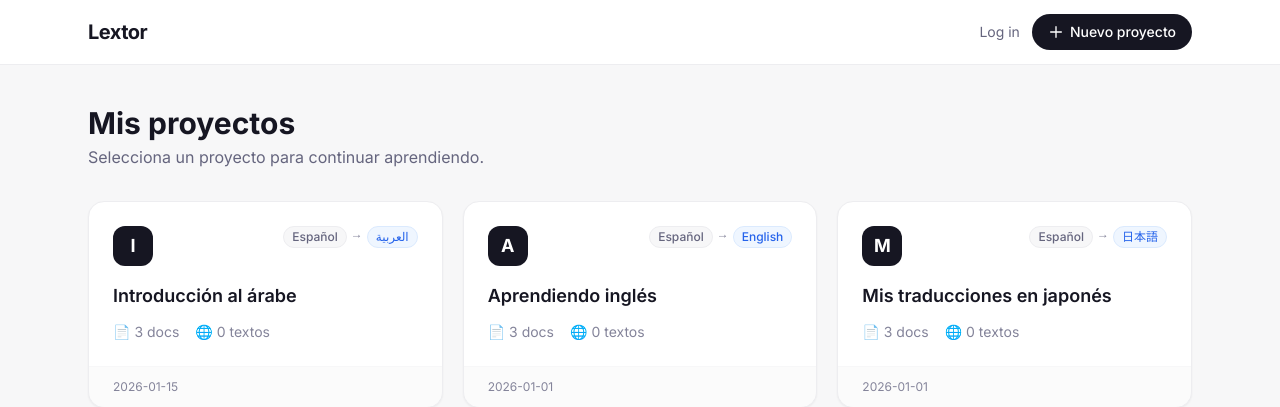
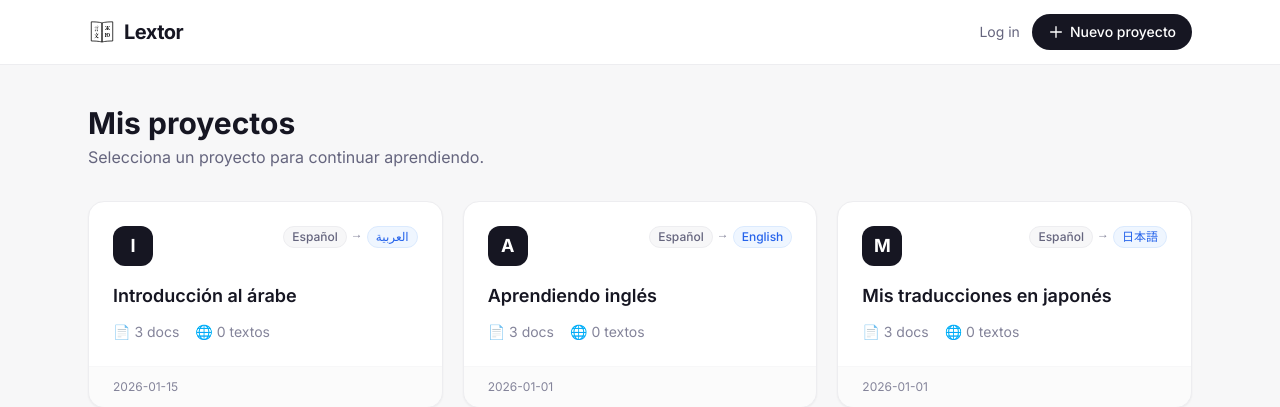
Before and after one commit to GonzalezFJR/languages, a FastAPI app: page /home in a window 1280 px wide. Shown: the top 407 px of the page. Run offline with FastAPI, Linux system fonts and the light colour scheme; some libraries are stand-ins or nearby versions.

Commit message:
Adding logo

```diff
--- a/app/templates/base.html
+++ b/app/templates/base.html
@@ -8,6 +8,7 @@
   <link rel="preconnect" href="https://fonts.googleapis.com" />
   <link rel="preconnect" href="https://fonts.gstatic.com" crossorigin />
   <link href="https://fonts.googleapis.com/css2?family=Inter:wght@300;400;500;600;700&family=Lora:ital,wght@0,400;0,600;1,400&display=swap" rel="stylesheet" />
+  <link rel="icon" type="image/x-icon" href="{{ request.state.base_path|default('') }}/static/favicon.ico" />
   <link rel="stylesheet" href="{{ request.state.base_path|default('') }}/static/css/app.css" />
   <script>
     tailwind.config = {
--- a/app/templates/home.html
+++ b/app/templates/home.html
@@ -9,6 +9,7 @@
   <nav class="bg-white border-b border-ink-100 sticky top-0 z-40">
     <div class="max-w-6xl mx-auto px-6 h-16 flex items-center justify-between">
       <a href="/" class="flex items-center gap-2">
+        <img src="{{ request.state.base_path|default('') }}/static/logo.svg" alt="Lextor" class="h-7 w-7" />
         <span class="text-xl font-bold tracking-tight text-ink-900">Lextor</span>
       </a>
       <div class="flex items-center gap-3">
--- a/app/templates/landing.html
+++ b/app/templates/landing.html
@@ -9,6 +9,7 @@
   <nav class="fixed top-0 w-full z-50 bg-white/80 backdrop-blur-sm border-b border-ink-100">
     <div class="max-w-6xl mx-auto px-6 h-16 flex items-center justify-between">
       <a href="/" class="flex items-center gap-2">
+        <img src="{{ request.state.base_path|default('') }}/static/logo.svg" alt="Lextor" class="h-8 w-8" />
         <span class="text-2xl font-bold tracking-tight text-ink-900">Lextor</span>
       </a>
       <div class="flex items-center gap-3">
--- a/app/templates/login.html
+++ b/app/templates/login.html
@@ -9,6 +9,7 @@
   <nav class="bg-white border-b border-ink-100">
     <div class="max-w-6xl mx-auto px-6 h-16 flex items-center justify-between">
       <a href="/" class="flex items-center gap-2">
+        <img src="{{ request.state.base_path|default('') }}/static/logo.svg" alt="Lextor" class="h-7 w-7" />
         <span class="text-xl font-bold tracking-tight text-ink-900">Lextor</span>
       </a>
       <a href="/home" class="text-sm text-ink-500 hover:text-ink-700 transition-colors">
--- a/app/templates/project.html
+++ b/app/templates/project.html
@@ -12,6 +12,7 @@
         <svg class="w-5 h-5" fill="none" stroke="currentColor" viewBox="0 0 24 24"><path stroke-linecap="round" stroke-linejoin="round" stroke-width="2" d="M15 19l-7-7 7-7"/></svg>
       </a>
       <a href="/" class="flex items-center gap-1.5">
+        <img src="{{ request.state.base_path|default('') }}/static/logo.svg" alt="Lextor" class="h-7 w-7" />
         <span class="text-xl font-bold tracking-tight text-ink-900">Lextor</span>
       </a>
       <span class="text-ink-200">/</span>
--- a/app/templates/viewer.html
+++ b/app/templates/viewer.html
@@ -217,7 +217,7 @@
     <span class="text-ink-200 hide-mobile">/</span>
     <span class="text-sm font-medium text-ink-700 truncate flex-1">{{ file_info.display_name or filename }}</span>
     <button onclick="openMetaModal()" class="w-8 h-8 flex items-center justify-center rounded-lg border border-ink-200 text-ink-400 hover:border-ink-400 hover:text-ink-700 transition-colors flex-shrink-0 hide-mobile" title="Editar archivo">
-      <svg class="w-4 h-4" fill="none" stroke="currentColor" viewBox="0 0 24 24"><path stroke-linecap="round" stroke-linejoin="round" stroke-width="2" d="M11 5H6a2 2 0 00-2 2v11a2 2 0 002 2h11a2 2 0 002-2v-5m-1.414-9.414a2 2 0 112.828 2.828L11.828 15H9v-2.828l8.586-8.586z"/></svg>
+      <svg class="w-4 h-4" fill="none" stroke="currentColor" viewBox="0 0 24 24"><path stroke-linecap="round" stroke-linejoin="round" stroke-width="2" d="M9 12h6m-6 4h6m2 5H7a2 2 0 01-2-2V5a2 2 0 012-2h5.586a1 1 0 01.707.293l5.414 5.414a1 1 0 01.293.707V19a2 2 0 01-2 2z"/></svg>
     </button>
     <button onclick="toggleDisplayPanel()" class="w-8 h-8 flex items-center justify-center rounded-lg border border-ink-200 text-ink-400 hover:border-ink-400 hover:text-ink-700 transition-colors flex-shrink-0" title="Opciones de visualización">
       <svg class="w-4 h-4" fill="none" stroke="currentColor" viewBox="0 0 24 24"><path stroke-linecap="round" stroke-linejoin="round" stroke-width="2" d="M15 12a3 3 0 11-6 0 3 3 0 016 0z"/><path stroke-linecap="round" stroke-linejoin="round" stroke-width="2" d="M2.458 12C3.732 7.943 7.523 5 12 5c4.478 0 8.268 2.943 9.542 7-1.274 4.057-5.064 7-9.542 7-4.477 0-8.268-2.943-9.542-7z"/></svg>
```
Also changed, not shown: static/favicon.ico (added), static/favicon_32_upscaled.png (added), static/favicon_check.png (added), static/favicon_src.svg (added), static/logo.svg (added), static/logo_check.png (added).
